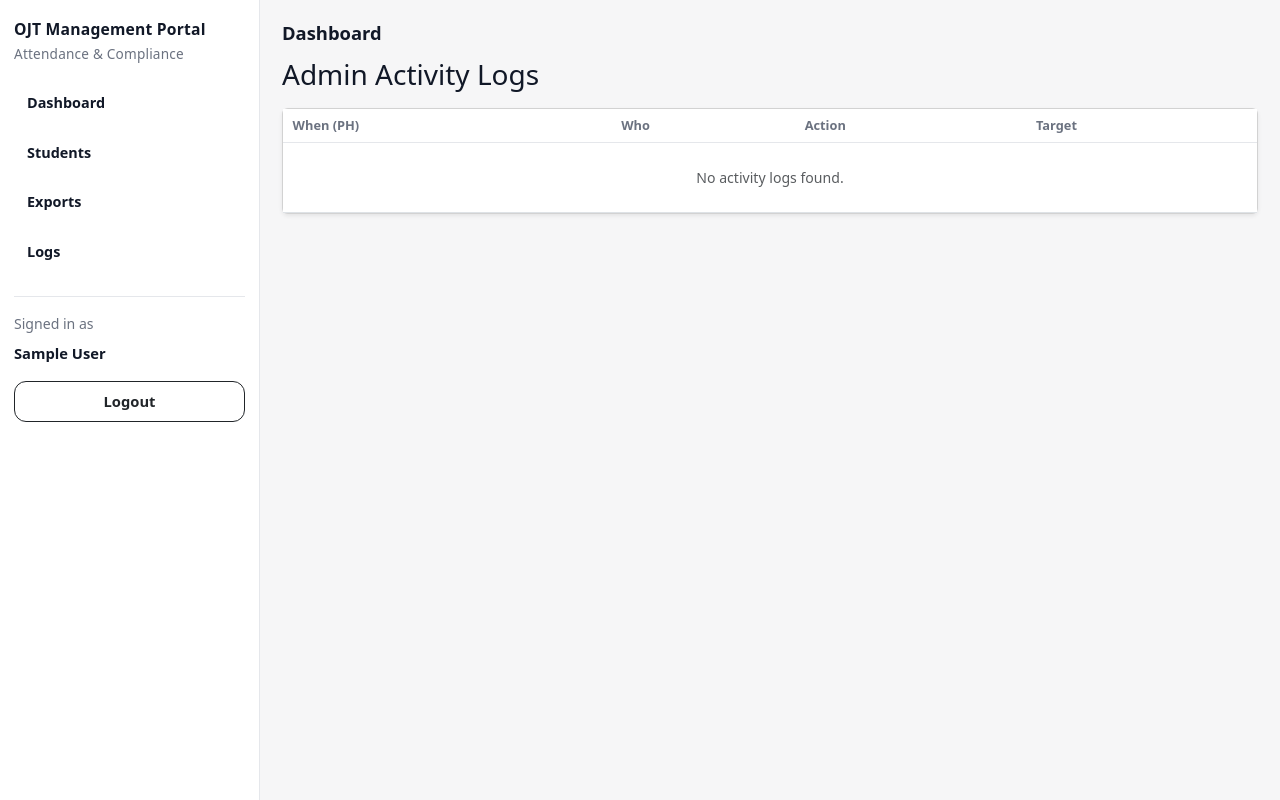
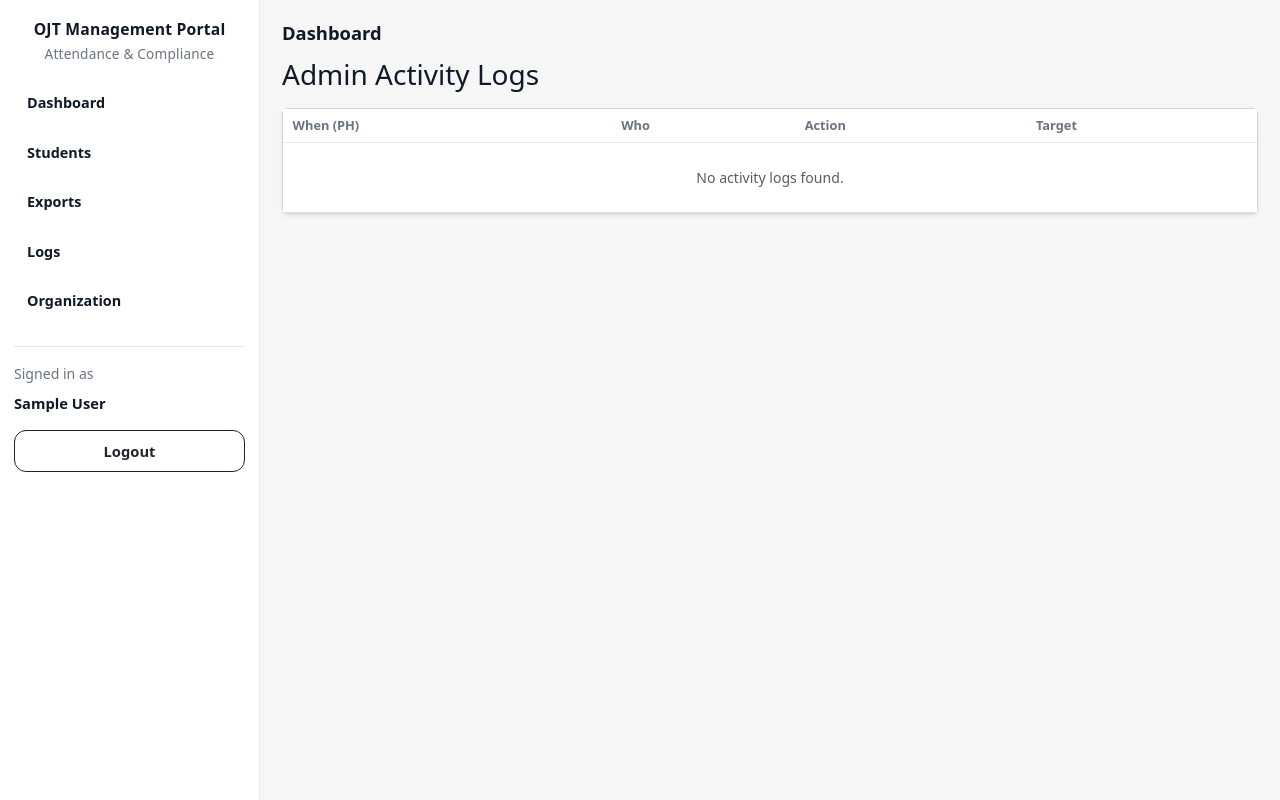
Before and after one commit to YuriBeginner/messenger-dtr, a Flask app: page /admin/logs in a window 1280 px wide. Run offline with Flask 3, Linux system fonts and the light colour scheme; the visitor is signed in with stand-in values (Sample User, id 1); data that the repository does not hold is empty; some libraries are stand-ins or nearby versions.

Commit message:
Update base.html

```diff
--- a/templates/admin/base.html
+++ b/templates/admin/base.html
@@ -14,7 +14,12 @@
     --muted: #6b7280;
     --line: #e5e7eb;
     --shadow: 0 1px 2px rgba(0,0,0,.05), 0 10px 24px rgba(0,0,0,.06);
+
+    /* ✅ Org branding (falls back safely) */
+    --brand-primary: {{ organization.primary_color if organization and organization.primary_color else '#111827' }};
+    --brand-secondary: {{ organization.secondary_color if organization and organization.secondary_color else '#3b82f6' }};
   }
+
 
     body { background: var(--bg); color: var(--text); }
 
@@ -59,7 +64,7 @@
       font-size: 0.9rem;
     }
     .nav-pill:hover { background:#f3f4f6; border-color:#eef0f3; }
-    .nav-pill.active { background:#111827; color:#fff; }
+    .nav-pill.active { background: var(--brand-primary); color:#fff; }
     .nav-section { margin-top: 10px; }
 
     /* Content */
@@ -130,6 +135,13 @@
       padding: 0.55rem 0.85rem;
       font-weight: 650;
     }
+    .btn-primary {
+    background: var(--brand-secondary);
+    border-color: var(--brand-secondary);
+  }
+  .btn-primary:hover {
+    filter: brightness(0.95);
+  }
 
     /* Mobile */
     @media (max-width: 992px) {
@@ -144,8 +156,14 @@
 <div class="app-shell d-lg-flex">
   <!-- Sidebar -->
   <aside class="sidebar">
-    <div class="brand">
-      OJT Management Portal
+    <div class="brand text-center">
+      {% if organization and organization.logo_url %}
+        <img src="{{ organization.logo_url }}" alt="Logo"
+             style="max-height:60px; max-width:100%; object-fit:contain;"
+             class="mb-2">
+      {% endif %}
+
+      <div>{{ organization.name if organization else "OJT Management Portal" }}</div>
       <small>Attendance &amp; Compliance</small>
     </div>
 
@@ -154,6 +172,7 @@
       <a class="nav-pill {{ 'active' if active_page=='students' else '' }}" href="/admin/students">Students</a>
       <a class="nav-pill {{ 'active' if active_page=='exports' else '' }}" href="/admin/exports">Exports</a>
       <a class="nav-pill {{ 'active' if active_page=='logs' else '' }}" href="/admin/logs">Logs</a>
+      <a class="nav-pill {{ 'active' if active_page=='organization' else '' }}" href="/admin/organization">Organization</a>
     </nav>
 
     <div class="mt-4 pt-3 border-top" style="border-color: var(--line) !important;">
```
Lines whose indentation alone changed are shown as unchanged.
